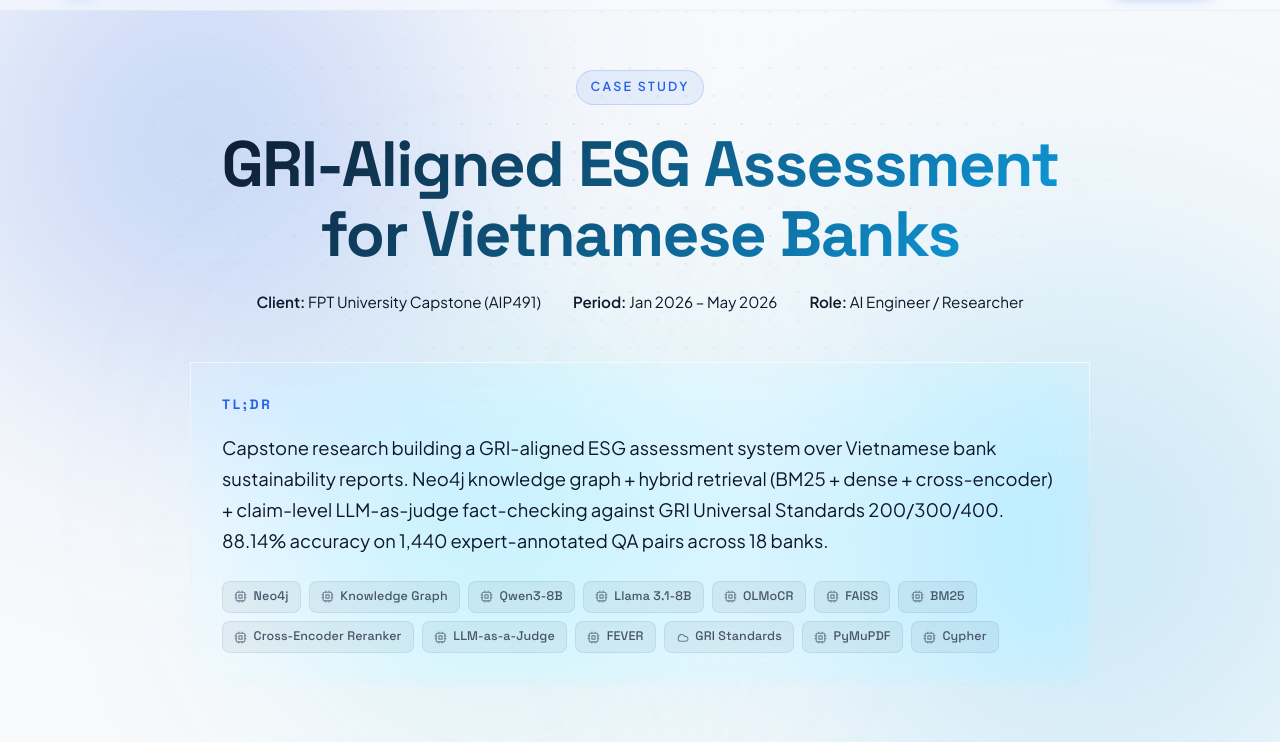
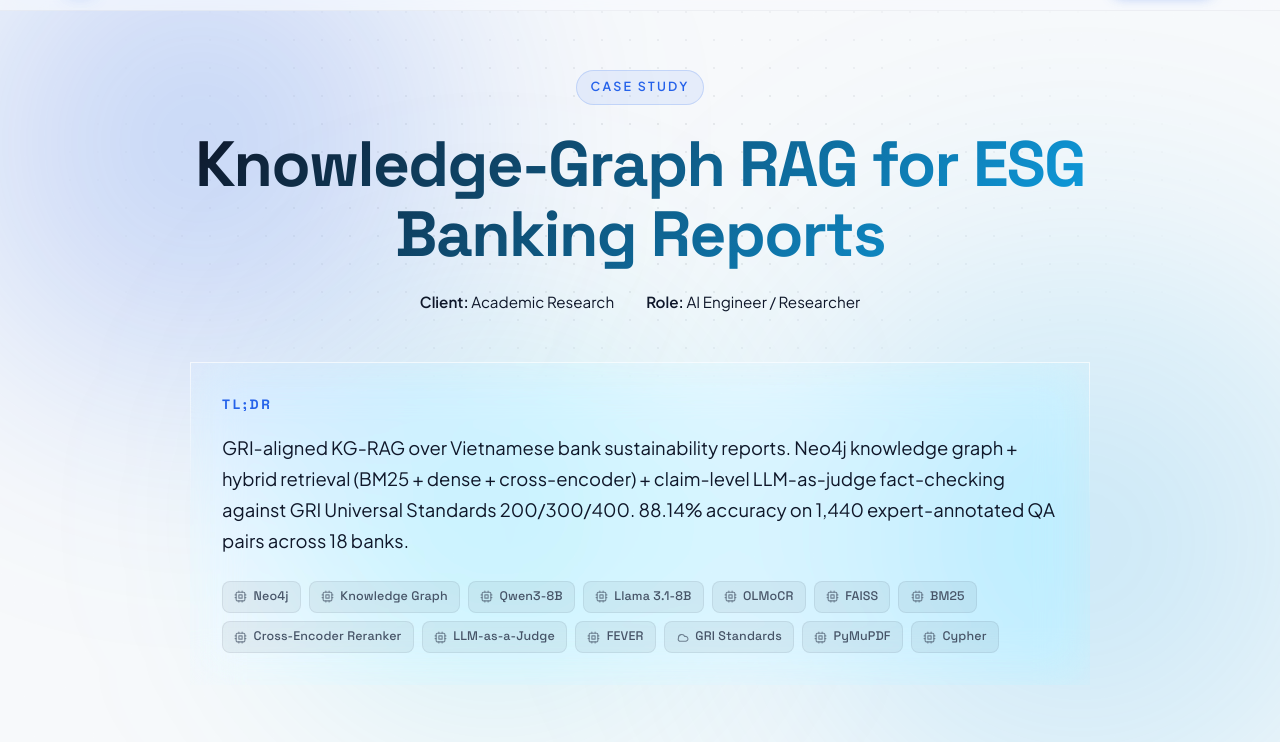
Before and after one commit to maver1ch/maver1ch.github.io, an Astro site: page /work/esg-business-report in a window 1280 px wide. Shown: the part 58-800 px from the top of the page. Built offline with nearby package versions, Linux system fonts and the light colour scheme; Astro itself is replaced by a stand-in of ours.

Commit message:
refactor(esg): rename to "Knowledge-Graph RAG for ESG Banking Reports"
- Title: lead with "Knowledge-Graph RAG" for keyword visibility
- Client: "Academic Research" (was "FPT University Capstone (AIP491)")
- Period: empty (was "Jan 2026 – May 2026") — drop dates per request
- Blurb: trim ~30% for tighter card preview
- Card + layout: conditionally render period span so clock icon and
  "Period:" label disappear cleanly when period is empty

```diff
--- a/src/components/case-study-card.astro
+++ b/src/components/case-study-card.astro
@@ -46,6 +46,7 @@ const delayMs = index * 90;
   <div class="card-body">
     <div class="card-meta">
       <span class="card-client">{study.client}</span>
+      {study.period && (
         <span class="card-period">
           <svg width="11" height="11" viewBox="0 0 24 24" fill="none" stroke="currentColor" stroke-width="2.4" stroke-linecap="round" stroke-linejoin="round" aria-hidden="true">
             <circle cx="12" cy="12" r="9"/>
@@ -53,6 +54,7 @@ const delayMs = index * 90;
           </svg>
           {study.period}
         </span>
+      )}
     </div>
 
     <h3 class="card-title">
--- a/src/content/work/esg-business-report.mdx
+++ b/src/content/work/esg-business-report.mdx
@@ -1,9 +1,9 @@
 ---
-title: "GRI-Aligned ESG Assessment for Vietnamese Banks"
-client: "FPT University Capstone (AIP491)"
-period: "Jan 2026 – May 2026"
+title: "Knowledge-Graph RAG for ESG Banking Reports"
+client: "Academic Research"
+period: ""
 role: "AI Engineer / Researcher"
-tldr: "Capstone research building a GRI-aligned ESG assessment system over Vietnamese bank sustainability reports. Neo4j knowledge graph + hybrid retrieval (BM25 + dense + cross-encoder) + claim-level LLM-as-judge fact-checking against GRI Universal Standards 200/300/400. 88.14% accuracy on 1,440 expert-annotated QA pairs across 18 banks."
+tldr: "GRI-aligned KG-RAG over Vietnamese bank sustainability reports. Neo4j knowledge graph + hybrid retrieval (BM25 + dense + cross-encoder) + claim-level LLM-as-judge fact-checking against GRI Universal Standards 200/300/400. 88.14% accuracy on 1,440 expert-annotated QA pairs across 18 banks."
 order: 5
 stack:
   - Neo4j
--- a/src/data/case-studies.ts
+++ b/src/data/case-studies.ts
@@ -57,11 +57,11 @@ export const caseStudies: CaseStudyMeta[] = [
   },
   {
     slug: 'esg-business-report',
-    title: 'GRI-Aligned ESG Assessment for Vietnamese Banks',
-    client: 'FPT University Capstone (AIP491)',
-    period: 'Jan 2026 – May 2026',
+    title: 'Knowledge-Graph RAG for ESG Banking Reports',
+    client: 'Academic Research',
+    period: '',
     blurb:
-      'Capstone research building a GRI-aligned ESG assessment system over Vietnamese bank sustainability reports. Neo4j knowledge graph + hybrid retrieval (BM25 + dense + cross-encoder) + claim-level LLM-as-judge fact-checking. 88.14% accuracy on 1,440 expert-annotated QA pairs across 18 banks.',
+      'GRI-aligned KG-RAG over Vietnamese bank ESG reports. Neo4j + hybrid retrieval + cross-encoder reranking + LLM-as-judge fact-checking. 88.14% accuracy on 1,440 expert-annotated QA pairs.',
     coverImage: '/assets/case-studies/esg-business-report/1-overall-system-architecture.png',
     coverGradient: 'linear-gradient(135deg, #16a34a 0%, #059669 100%)',
     stack: ['Neo4j', 'Knowledge Graph', 'Qwen3-8B', 'OLMoCR', 'FAISS', 'Cross-Encoder', 'FEVER'],
--- a/src/layouts/case-study-layout.astro
+++ b/src/layouts/case-study-layout.astro
@@ -45,7 +45,7 @@ const seoDescription =
       <h1 class="case-title">{title}</h1>
       <div class="case-meta">
         <span><strong>Client:</strong> {client}</span>
-        <span><strong>Period:</strong> {period}</span>
+        {period && <span><strong>Period:</strong> {period}</span>}
         <span><strong>Role:</strong> {role}</span>
       </div>
     </header>
```
Lines whose indentation alone changed are shown as unchanged.
